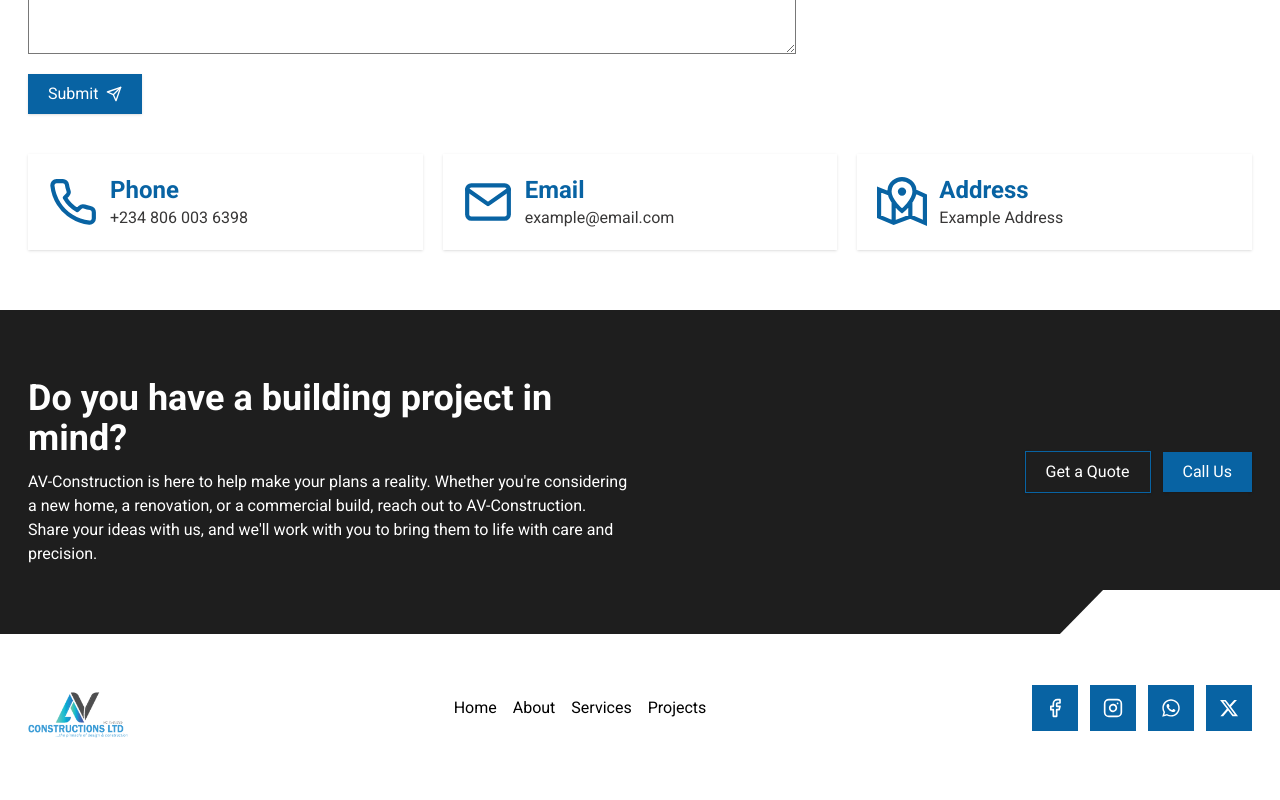
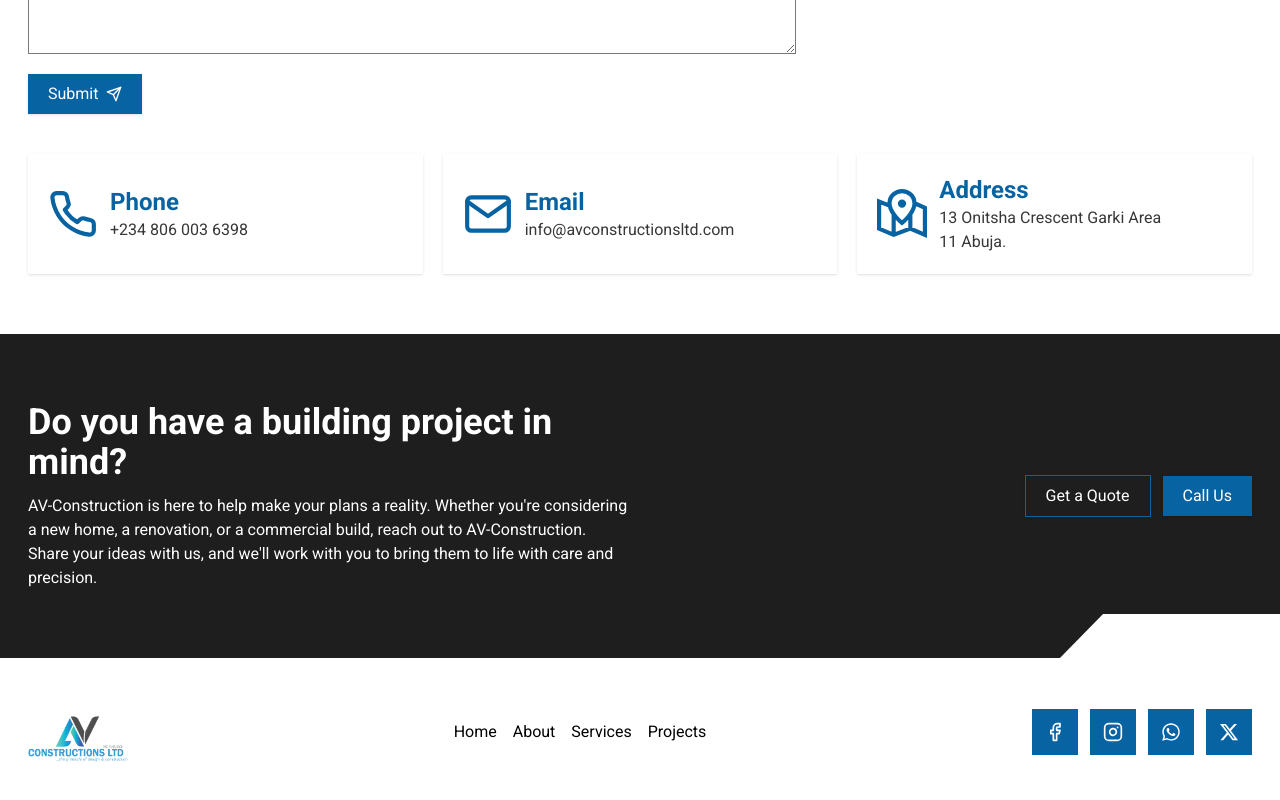
Before and after one commit to JAjorgbor/av-construction, a Next.js app: page /contact in a window 1280 px wide. Shown: the part 802-1602 px from the top of the page. Built offline with nearby package versions, Linux system fonts and the light colour scheme.

Commit message:
Update page.tsx
Updated email and address details

```diff
--- a/app/contact/page.tsx
+++ b/app/contact/page.tsx
@@ -40,7 +40,7 @@ export default function ContactPage() {
             </div>
           </Link>
           <Link
-            href="mailto:example@email.com"
+            href="mailto:info@avconstructionsltd.com"
             className="group  hover:text-white hover:bg-primary p-5 flex gap-3 items-center shadow hover:drop-shadow-2xl traisiton-all duration-700"
           >
             <span className="text-primary group-hover:text-inherit">
@@ -50,7 +50,7 @@ export default function ContactPage() {
               <span className="block text-2xl text-primary group-hover:text-inherit font-bold">
                 Email
               </span>
-              <span>example@email.com</span>
+              <span>info@avconstructionsltd.com</span>
             </div>
           </Link>
           <Link
@@ -64,7 +64,7 @@ export default function ContactPage() {
               <span className="block text-2xl text-primary group-hover:text-inherit font-bold">
                 Address
               </span>
-              <span>Example Address</span>
+              <span>13 Onitsha Crescent Garki Area 11 Abuja.</span>
             </div>
           </Link>
         </div>
```
